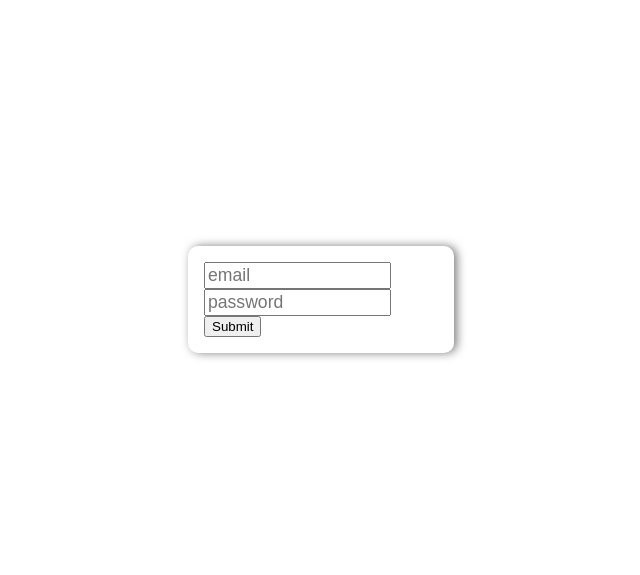
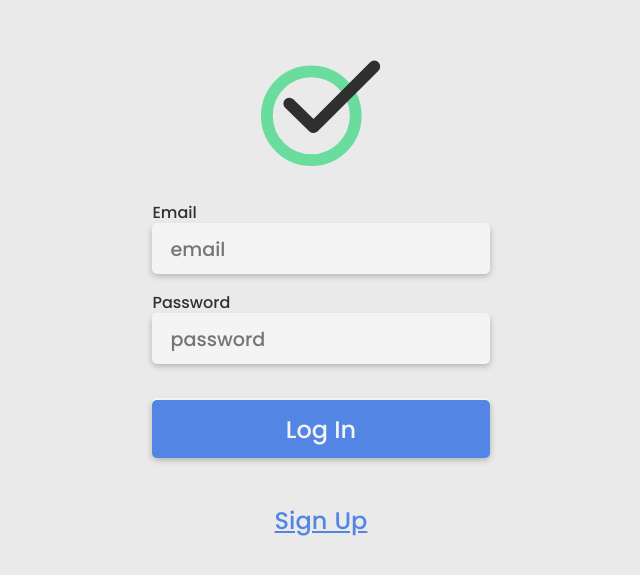
Before and after one commit to speiffer829/rotation-checklist, a Nuxt app: page /signin in a window 1280 px wide. Shown: the part 101-676 px from the top of the page, without its empty margins (319-959 px from the left). Built offline with nearby package versions, Linux system fonts and the light colour scheme.

Commit message:
basic signup

```diff
--- /dev/null
+++ b/assets/styles/main.scss
@@ -0,0 +1,74 @@
+@import url('https://fonts.googleapis.com/css2?family=Poppins:wght@500;900&display=swap');
+
+:root{
+	--mint: #69DC9E;
+	--blue: #5386E4;
+	--light: #F5F4F4;
+	--lightbase: #EAEAEA;
+	--dark: #2F2F2F;
+	--darkest: #222121;
+
+	--light-shadow: 0px 2px 6px rgba(0, 0, 0, 0.25), 0px -2px 1px #FFFFFF;
+	--dark-shadow: 0px -2px 6px #595858, 0px 4px 4px rgba(0, 0, 0, 1);
+
+	--base: var(--lightbase);
+	--baselighter: var(--light);
+
+	--text: var(--dark);
+
+	--base-shadow: var(--light-shadow);
+
+	--font: 'Poppins', sans-serif;
+
+	@media (prefers-color-scheme: dark){
+		--base: var(--darkest);
+		--baselighter: var(--dark);
+
+		--text: var(--light);
+
+		--base-shadow: var(--dark-shadow);
+	}
+	@media (prefers-color-scheme: light){
+		--base: var(--lightbase);
+		--baselighter: var(--light);
+
+		--text: var(--dark);
+
+		--base-shadow: var(--light-shadow);
+	}
+}
+
+
+html {
+  font-size: 16px;
+  word-spacing: 1px;
+  -ms-text-size-adjust: 100%;
+  -webkit-text-size-adjust: 100%;
+  -moz-osx-font-smoothing: grayscale;
+  -webkit-font-smoothing: antialiased;
+  box-sizing: border-box;
+	font-family: var(--font);
+}
+
+body{
+	margin: 0;
+	background: var(--base);
+	color: var(--text);
+}
+
+*,
+*::before,
+*::after {
+  box-sizing: border-box;
+  margin: 0;
+	transition: all 300ms;
+}
+
+input, button{
+	font-family: var(--font);
+	border: none;
+	outline: none;
+	-webkit-appearance: none;
+}
+
+button{ cursor: pointer; }
--- a/layouts/default.vue
+++ b/layouts/default.vue
@@ -3,24 +3,3 @@
     <Nuxt />
   </div>
 </template>
-
-<style>
-html {
-  font-size: 16px;
-  word-spacing: 1px;
-  -ms-text-size-adjust: 100%;
-  -webkit-text-size-adjust: 100%;
-  -moz-osx-font-smoothing: grayscale;
-  -webkit-font-smoothing: antialiased;
-  box-sizing: border-box;
-}
-
-*,
-*::before,
-*::after {
-  box-sizing: border-box;
-  margin: 0;
-}
-
-
-</style>
--- /dev/null
+++ b/layouts/signupin.vue
@@ -0,0 +1,83 @@
+<template>
+	<div id="signupin-page">
+
+		<div>
+			<svg width="120" height="107.059" viewBox="0 0 102 91" fill="none" id="check-logo" xmlns="http://www.w3.org/2000/svg">
+				<circle cx="42.7547" cy="47.4151" r="37.7547" stroke="#69DC9E" stroke-width="10"/>
+				<path d="M24 37L44.6981 57.1321L96.3302 5.5" stroke="var(--text)" stroke-width="10" stroke-linecap="round" stroke-linejoin="round"/>
+			</svg>
+			<Nuxt />
+		</div>
+
+	</div>
+</template>
+
+
+<style lang="scss">
+	#signupin-page{
+		min-height: 100vh;
+		width: 100%;
+		display: flex;
+		justify-content: center;
+		align-items: center;
+
+		.form-box{
+			max-width: 355px;
+			width: 95%;
+			margin: 0 auto;
+			border-radius: 10px;
+
+			input{
+				width: 100%;
+				display: block;
+				font-size: 1.2em;
+				box-shadow: var(--base-shadow);
+				padding: .5rem 1rem;
+				margin-bottom: 1rem;
+				border-radius: 5px;
+				border: solid 2px var(--light);
+				color: var(--dark);
+				background: var(--light);
+
+				&:focus{
+
+				}
+			}
+
+			.submit-btn{
+				width: 100%;
+				background: var(--blue);
+				color: var(--light);
+				border-radius: 5px;
+				font-size: 1.5em;
+				padding: .7rem 1rem;
+				box-shadow: var(--base-shadow);
+				margin: 1.3rem 0;
+
+				&:hover{
+					background: var(--text);
+					color: var(--blue);
+				}
+			}
+
+			.switch-page{
+				text-align: center;
+				width: 100%;
+				color: var(--blue);
+				font-size: 1.5em;
+				display: block;
+				margin-top: 1.5rem;
+
+				&:hover{
+					color: var(--text);
+				}
+			}
+		}
+	}
+
+	#check-logo{
+		margin: 0 auto 2rem;
+		display: block;
+
+	}
+</style>
--- a/nuxt.config.js
+++ b/nuxt.config.js
@@ -7,7 +7,7 @@ export default {
 
   // Global page headers: https://go.nuxtjs.dev/config-head
   head: {
-    title: "rotation-checklist",
+    title: "Rotation Checklist",
     meta: [
       { charset: "utf-8" },
       { name: "viewport", content: "width=device-width, initial-scale=1" },
@@ -17,7 +17,7 @@ export default {
   },
 
   // Global CSS: https://go.nuxtjs.dev/config-css
-  css: [],
+  css: ['@/assets/styles/main.scss'],
 
   // Plugins to run before rendering page: https://go.nuxtjs.dev/config-plugins
   plugins: [],
--- a/pages/signin.vue
+++ b/pages/signin.vue
@@ -1,11 +1,16 @@
 <template>
 	<div id="signin-page">
-		<div class="signin-box">
+		<div class="form-box">
 			<form @submit.prevent="login">
-				<input type="email" name="email" v-model="auth.email" placeholder="email">
-				<input type="password" name="email" v-model="auth.password" placeholder="password">
+				<label for="email">Email</label>
+				<input type="email" name="email" v-model="auth.email" placeholder="email" id="email">
 
-				<button type="submit">Submit</button>
+				<label for="password">Password</label>
+				<input type="password" name="email" v-model="auth.password" placeholder="password" id="password">
+
+				<button class="submit-btn" type="submit">Log In</button>
+
+				<nuxt-link to="/signup" class="switch-page">Sign Up</nuxt-link>
 			</form>
 
 			<p v-if="msg">{{ msg }}</p>
@@ -24,6 +29,7 @@ export default {
 			msg: ''
 		}
 	},
+	layout: 'signupin',
 	methods: {
 		login(){
 			const self = this;
@@ -41,26 +47,3 @@ export default {
 	},
 }
 </script>
-
-<style lang="scss">
-	#signin-page{
-		min-height: 100vh;
-		width: 100%;
-		display: flex;
-		justify-content: center;
-		align-items: center;
-
-		.signin-box{
-			max-width: 480px;
-			box-shadow: 3px 0 10px rgba(0,0,0,0.5);
-			border-radius: 10px;
-			padding: 1rem;
-
-			input{
-				width: 80%;
-				display: block;
-				font-size: 1.1em;
-			}
-		}
-	}
-</style>
--- /dev/null
+++ b/pages/signup.vue
@@ -0,0 +1,55 @@
+<template>
+	<div id="signup-page">
+		<div class="form-box">
+			<form @submit.prevent="signup">
+
+				<label for="name">Name</label>
+				<input type="text" name="name" v-model="name" placeholder="Jenny" id="name">
+
+				<label for="email">Email</label>
+				<input type="email" name="email" v-model="email" placeholder="jenny@site.com" id="email">
+
+				<label for="password">Password</label>
+				<input type="password" name="password" v-model="password" id="password">
+
+				<label for="password">Confirm Password</label>
+				<input type="password" name="passowrdConfirm" v-model="passwordConfirm" id="passwordConfirm">
+
+				<button class="submit-btn" type="submit">Sign Up</button>
+
+				<nuxt-link to="/signin" class="switch-page">Sign In</nuxt-link>
+			</form>
+
+			<p v-if="msg">{{ msg }}</p>
+		</div>
+	</div>
+</template>
+
+<script>
+export default {
+	data() {
+		return {
+			name: '',
+			email: '',
+			password: '',
+			passwordConfirm: '',
+			msg: ''
+		}
+	},
+	layout: 'signupin',
+	methods: {
+		async signup(){
+			const self = this;
+			this.$fire.auth.createUserWithEmailAndPassword(
+          self.email,
+          self.password
+        ).catch ((e) => {
+        self.msg = e
+      })
+			.then(result => {
+				console.log( result )
+			})
+		}
+	},
+}
+</script>
--- a/store/index.js
+++ b/store/index.js
@@ -22,7 +22,7 @@ const mutations = {
 }
 
 const state = () => ({
-	user: 'wham'
+	user: null
 })
 
 const getters = {
```
Also changed, not shown: middleware/auth.js (+10 -11 lines), static/check-logo.svg (added).
